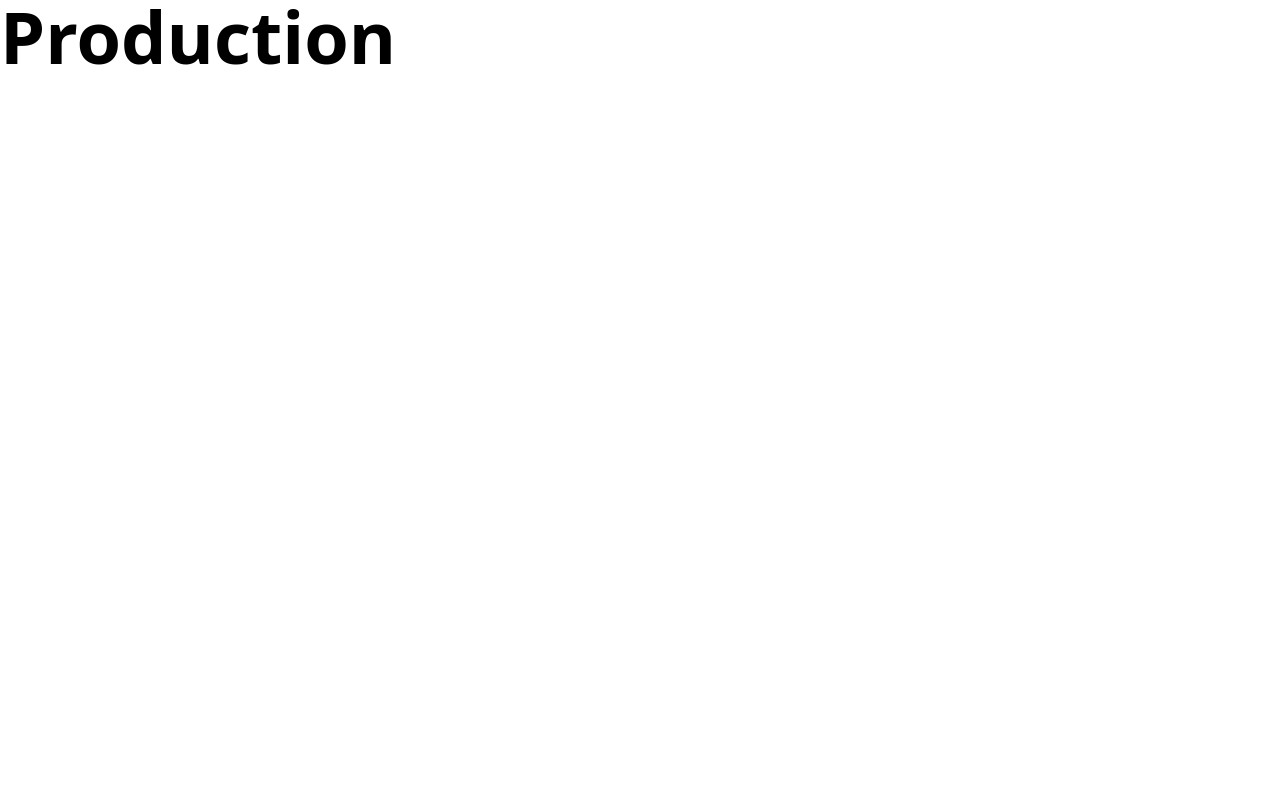
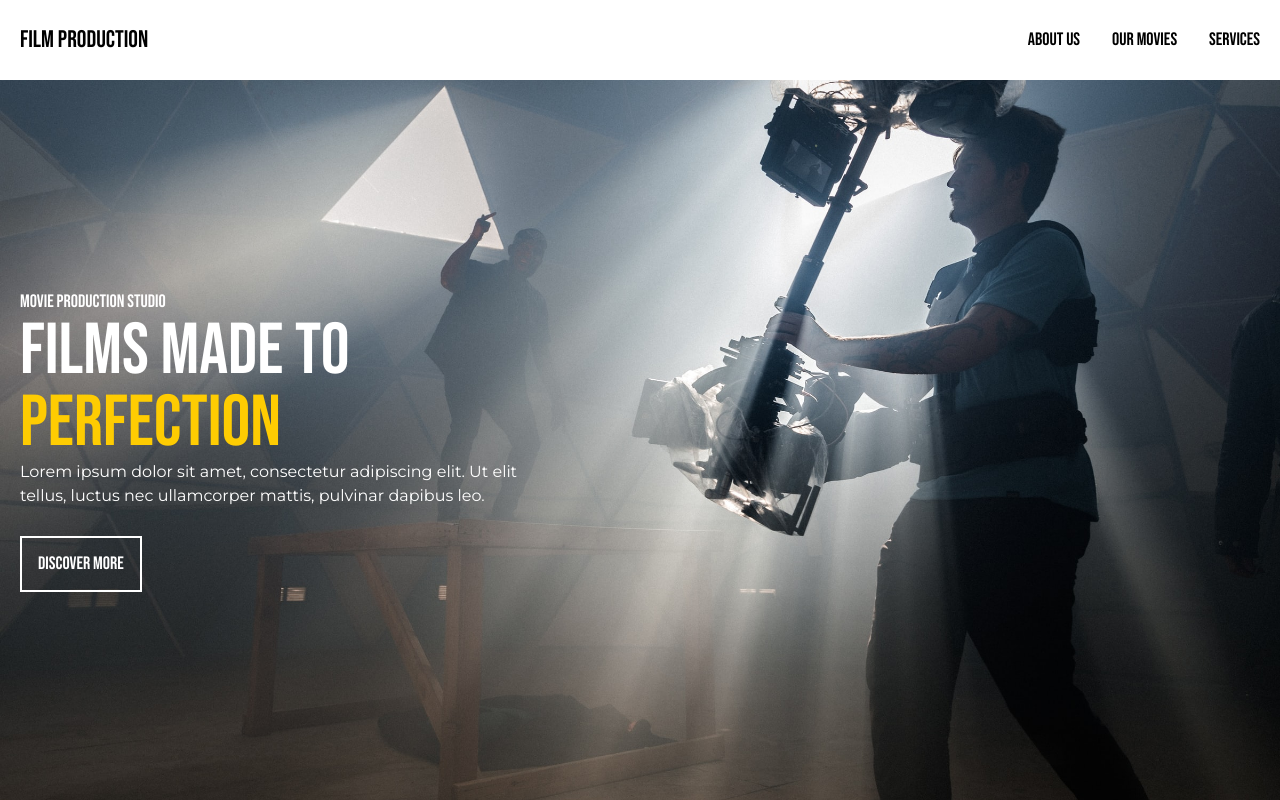
Before and after one commit to smarifurrahman/film-production-tailwind, a plain HTML site: page index.html in a window 1280 px wide. Drawn offline with nearby package versions, Linux system fonts and the light colour scheme.

Commit message:
added header section

```diff
--- a/index.html
+++ b/index.html
@@ -1,14 +1,65 @@
 <!DOCTYPE html>
 <html lang="en">
+
 <head>
     <meta charset="UTF-8">
     <meta http-equiv="X-UA-Compatible" content="IE=edge">
     <meta name="viewport" content="width=device-width, initial-scale=1.0">
     <title>Film Production</title>
+    <!-- google fonts -->
+    <link rel="preconnect" href="https://fonts.googleapis.com">
+    <link rel="preconnect" href="https://fonts.gstatic.com" crossorigin>
+    <link
+        href="https://fonts.googleapis.com/css2?family=Bebas+Neue&family=Montserrat:wght@300;400;500;600;700&display=swap"
+        rel="stylesheet">
     <!-- tailwind -->
     <script src="https://cdn.tailwindcss.com"></script>
+    <script>
+        tailwind.config = {
+            theme: {
+                extend: {
+                    colors: {
+                        yellow: '#FECC02',
+                        black: '#131313',
+                        gray: '#131313',
+                        white: '#FFFFFF',
+                    },
+                    fontFamily: {
+                        bebas: ['Bebas Neue', 'cursive'],
+                        montserrat: ['Montserrat', 'sans-serif'],
+                    }
+                }
+            }
+        }
+    </script>
 </head>
+
 <body>
-    <h1 class="text-7xl font-bold">Production</h1>
+    <header>
+        <!-- navbar -->
+        <nav class="bg-white h-20 fixed top-0 left-0 right-0">
+            <div class="flex justify-between items-center h-20 w-full max-w-7xl mx-auto font-bebas px-5">
+                <h1 class="text-2xl mr-3 cursor-pointer">Film Production</h1>
+                <ul class="flex text-lg gap-3 sm:gap-8">
+                    <li class="cursor-pointer">About Us</li>
+                    <li class="cursor-pointer">Our Movies</li>
+                    <li class="cursor-pointer">Services</li>
+                </ul>
+            </div>
+        </nav>
+        <!-- banner -->
+        <section class="bg-green-500 h-screen pt-20 bg-[url('./images/banner.jpg')] bg-cover">
+            <div class="h-full w-full max-w-7xl mx-auto px-5 flex items-center">
+                <div class="font-bebas text-white">
+                    <h2 class="text-lg">Movie production studio</h2>
+                    <h1 class="text-7xl">Films Made to</h1>
+                    <h1 class="text-yellow text-7xl">Perfection</h1>
+                    <p class="font-montserrat max-w-lg">Lorem ipsum dolor sit amet, consectetur adipiscing elit. Ut  elit tellus, luctus nec ullamcorper mattis, pulvinar dapibus leo.</p>
+                    <button class="border-2 py-3 px-4 text-lg mt-7 hover:bg-yellow hover:border-yellow hover:text-black transition-all">Discover More</button>
+                </div>
+            </div>
+        </section>
+    </header>
 </body>
+
 </html>
```
